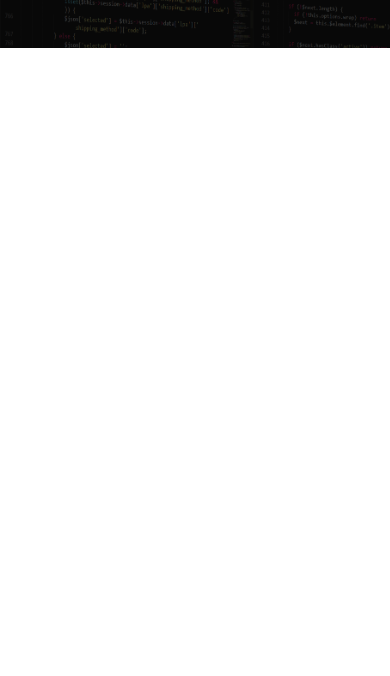
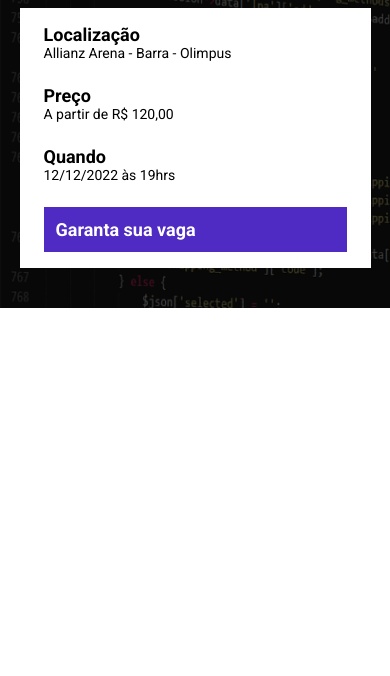
Before and after one commit to alvesgabrieel/landingPage_evento, a website built with Parcel: page src/index.html in a window 390 px wide. Shown: the part 168-844 px from the top of the page. Built offline with nearby package versions, Linux system fonts and the light colour scheme.

Commit message:
add components to hero section

```diff
--- a/src/index.html
+++ b/src/index.html
@@ -15,6 +15,25 @@
         <div class="container">
             <img class="hero__logo" src="./images/ebac_logo.svg" alt="EBAC">
             <p class="hero__text">O maior evento de tecnologia começa em 10d 12h 20m 7s</p>
+            <div class="infos-bar">
+                <ul class="infos-bar__infos">
+                    <li class="infos-bar__infos__item">
+                        <b>Localização</b>
+                        Allianz Arena - Barra - Olimpus
+                    </li>
+                    <li class="infos-bar__infos__item">
+                        <b>Preço</b>
+                        A partir de R$ 120,00
+                    </li>
+                    <li class="infos-bar__infos__item">
+                        <b>Quando</b>
+                        12/12/2022 às 19hrs
+                    </li>
+                </ul>
+                <a href="" class="button button--primary">
+                    Garanta sua vaga
+                </a>
+            </div>
         </div>
     </header>
     <script src="./scripts/main.js"></script>
--- /dev/null
+++ b/src/styles/components/_buttons.scss
@@ -0,0 +1,22 @@
+.button{
+    padding: 12px;
+    font-size: 18px;
+    font-weight: bold;
+    text-align: center;
+    white-space: nowrap; //não quebra linha
+
+    &--primary{
+        color: #fff;
+        background-color: #4F2AC3;
+    }
+
+    @media (max-width: 640px) {
+        display: block;
+        width: 100%;
+    }
+
+    @media (max-width: 1024px) {
+        display: flex;
+        align-items: center;
+    }
+}
--- /dev/null
+++ b/src/styles/components/_infos_bar.scss
@@ -0,0 +1,40 @@
+.infos-bar{
+    padding: 16px 24px;
+    background-color: #fff;
+    display: flex;
+    justify-content: space-between;
+
+    &__infos{
+        display: flex;
+        gap: 40px;
+
+        &__item {
+            font-size: 14px;
+            color: #000;
+
+            b  {
+                color: #000;
+                font-size: 18px;
+                display: block;
+            }
+        }
+    }
+
+    @media (max-width: 640px) {
+        display: block;
+
+        &__infos {
+            display: block;
+
+            &__item {
+                margin-bottom: 24px;
+            }
+        }
+    }
+
+    @media (max-width: 1024px) {
+        &__infos {
+            gap: 16px;
+        }
+    }
+}
--- a/src/styles/main.scss
+++ b/src/styles/main.scss
@@ -1,4 +1,6 @@
 @use 'hero';
+@use 'components/infos_bar';
+@use 'components/buttons';
 
 *{
     padding: 0;
@@ -6,6 +8,8 @@
     box-sizing: border-box;
     font-family: 'Roboto', sans-serif;
     color: #fff;
+    list-style: none;
+    text-decoration: none;
 }
 
 .container{
```
